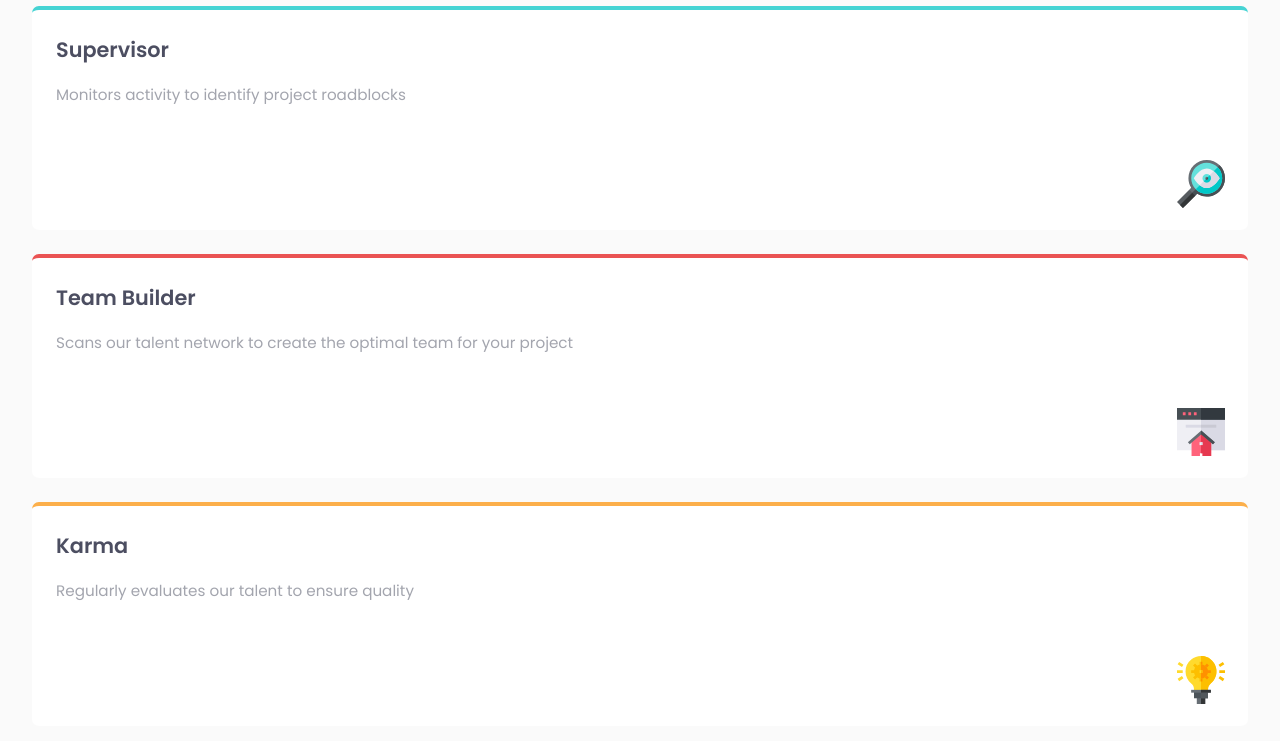
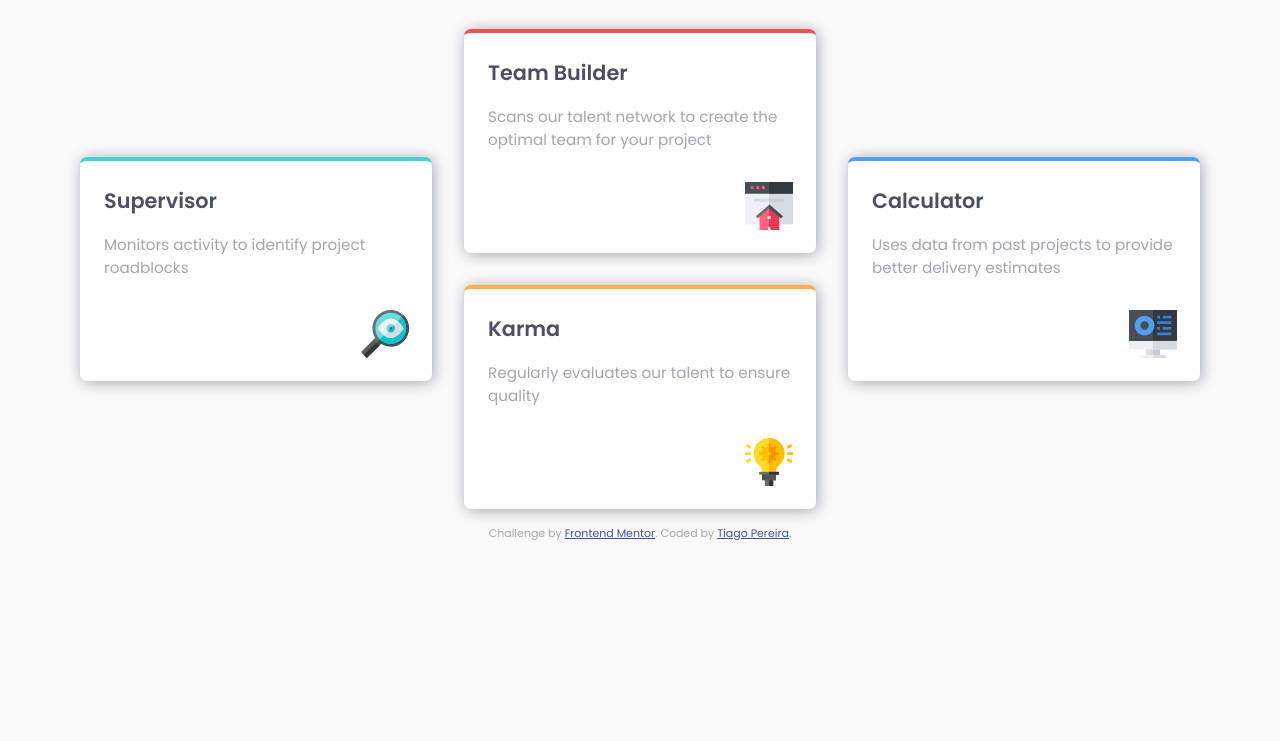
Before and after one commit to BuildAndBreak/four-card-feature-section-master, a plain HTML site: page index.html in a window 1280 px wide. Shown: the part 162-903 px from the top of the page. After the commit the page ends 800 px from the top, so only its background shows below. Drawn offline with Linux system fonts and the light colour scheme.

Commit message:
desktop version

```diff
--- a/index.html
+++ b/index.html
@@ -1,25 +1,20 @@
 <!DOCTYPE html>
 <html lang="en">
+
 <head>
   <meta charset="UTF-8" />
   <meta name="viewport" content="width=device-width, initial-scale=1.0" />
   <!-- displays site properly based on user's device -->
   <link rel="stylesheet" href="style.css" />
-    <link
-      rel="icon"
-      type="image/png"
-      sizes="32x32"
-      href="./images/favicon-32x32.png"
-    />
+  <link rel="icon" type="image/png" sizes="32x32" href="./images/favicon-32x32.png" />
   <link rel="preconnect" href="https://fonts.googleapis.com" />
   <link rel="preconnect" href="https://fonts.gstatic.com" crossorigin />
-    <link
-      href="https://fonts.googleapis.com/css2?family=Poppins:wght@200;400;600&display=swap"
-      rel="stylesheet"
-    />
+  <link href="https://fonts.googleapis.com/css2?family=Poppins:wght@200;400;600&display=swap" rel="stylesheet" />
   <title>Frontend Mentor | Four card feature section</title>
 </head>
+
 <body>
+  <header>
     <span class="very-dark-blue text-h1">Reliable, efficient delivery</span>
     <h1>Powered by Technology</h1>
 
@@ -27,38 +22,42 @@
       Our Artificial Intelligence powered tools use millions of project data
       points to ensure that your project is successful.
     </p>
-
+  </header>
+  <main class="grid-container">
     <section class="container cyan">
       <h2 class="very-dark-blue">Supervisor</h2>
-      Monitors activity to identify project roadblocks
+      <p>Monitors activity to identify project roadblocks</p>
       <img class="icon" src="/images/icon-supervisor.svg" alt="icon" />
     </section>
 
     <section class="container red">
       <h2 class="very-dark-blue">Team Builder</h2>
+      <p>
         Scans our talent network to create the optimal team for your project
+      </p>
       <img class="icon" src="/images/icon-team-builder.svg" alt="icon" />
     </section>
 
     <section class="container orange">
       <h2 class="very-dark-blue">Karma</h2>
-      Regularly evaluates our talent to ensure quality
+      <p>Regularly evaluates our talent to ensure quality</p>
       <img class="icon" src="/images/icon-karma.svg" alt="icon" />
     </section>
 
     <section class="container blue">
       <h2 class="very-dark-blue">Calculator</h2>
-      Uses data from past projects to provide better delivery estimates
+      <p>Uses data from past projects to provide better delivery estimates</p>
       <img class="icon" src="/images/icon-calculator.svg" alt="icon" />
     </section>
+  </main>
 
   <footer>
     <p class="attribution">
       Challenge by
-        <a href="https://www.frontendmentor.io?ref=challenge" target="_blank"
-          >Frontend Mentor</a
-        >. Coded by <a href="#">Tiago Pereira</a>.
+      <a href="https://www.frontendmentor.io?ref=challenge" target="_blank">Frontend Mentor</a>. Coded by <a
+        href="#">Tiago Pereira</a>.
     </p>
   </footer>
 </body>
+
 </html>
--- a/style.css
+++ b/style.css
@@ -21,14 +21,7 @@
   --fw-600: 600;
 }
 
-body {
-  background-color: var(--very-light-gray);
-  padding: 1.5rem;
-  font-family: var(--ff);
-  font-size: 0.95rem;
-  color: var(--grayish-blue);
-}
-
+/* Utility Classes*/
 .text-h1 {
   font-weight: var(--fw-200);
 }
@@ -38,8 +31,29 @@ body {
   font-size: 1.3rem;
 }
 
+body {
+  background-color: var(--very-light-gray);
+  margin-top: 2rem;
+  font-family: var(--ff);
+  font-size: 0.95rem;
+  color: var(--grayish-blue);
+  display: flex;
+  flex-direction: column;
+  padding: 0 2rem;
+}
+
+header {
+  text-align: center;
+}
+header > p {
+  display: inline-flex;
+  max-width: 32rem;
+  margin-bottom: 2rem;
+}
+
 h1 {
   font-size: 1.5rem;
+  margin: 0;
   color: var(--very-dark-blue);
 }
 
@@ -47,11 +61,14 @@ h1 {
   width: 100%;
   height: 14rem;
   padding: 1.5rem;
-  margin-bottom: 1.5rem;
   border-radius: 7px;
-  box-shadow: 1px 1px 9% black;
+  box-shadow: 0.1em 0.1em 1em var(--grayish-blue);
   background-color: white;
   position: relative;
+  margin-bottom: 2rem;
+}
+.container > .blue {
+  margin-bottom: 0;
 }
 
 .cyan {
@@ -78,6 +95,10 @@ h2 {
   bottom: 1.5em;
 }
 
+footer > p {
+  margin-top: 1rem;
+}
+
 .attribution {
   font-size: 11px;
   text-align: center;
@@ -85,3 +106,37 @@ h2 {
 .attribution a {
   color: hsl(228, 45%, 44%);
 }
+
+@media (min-width: 900px) {
+  .container {
+    margin: 0;
+  }
+  .grid-container {
+    display: grid;
+    max-width: 70rem;
+    align-self: center;
+    grid-template-columns: repeat(3, 1fr);
+    grid-template-rows: repeat(4, 1fr);
+    gap: 2rem;
+  }
+
+  .red {
+    grid-column: 2/3;
+    grid-row: 1/3;
+  }
+
+  .cyan {
+    grid-column: 1/2;
+    grid-row: 2/4;
+  }
+
+  .blue {
+    grid-column: 3/4;
+    grid-row: 2/4;
+  }
+
+  .orange {
+    grid-column: 2/3;
+    grid-row: 3/5;
+  }
+}
```
Lines whose indentation alone changed are shown as unchanged.
